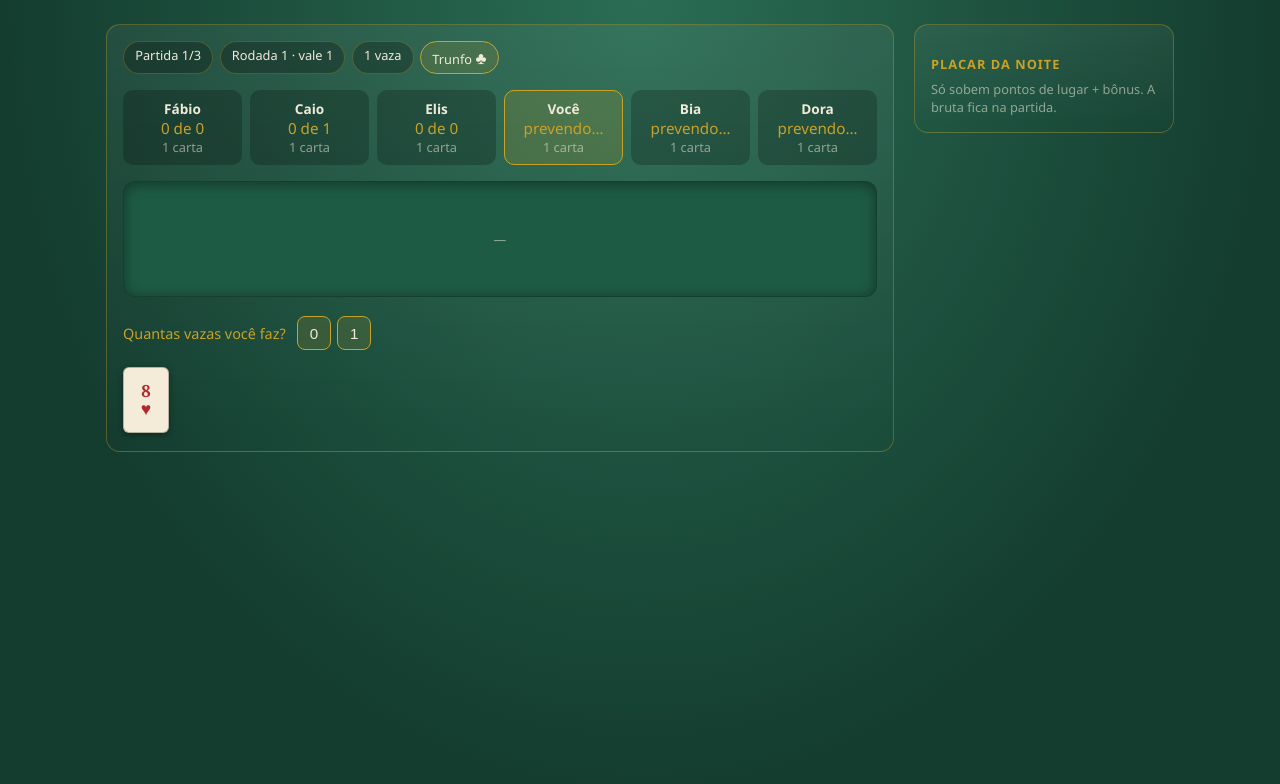
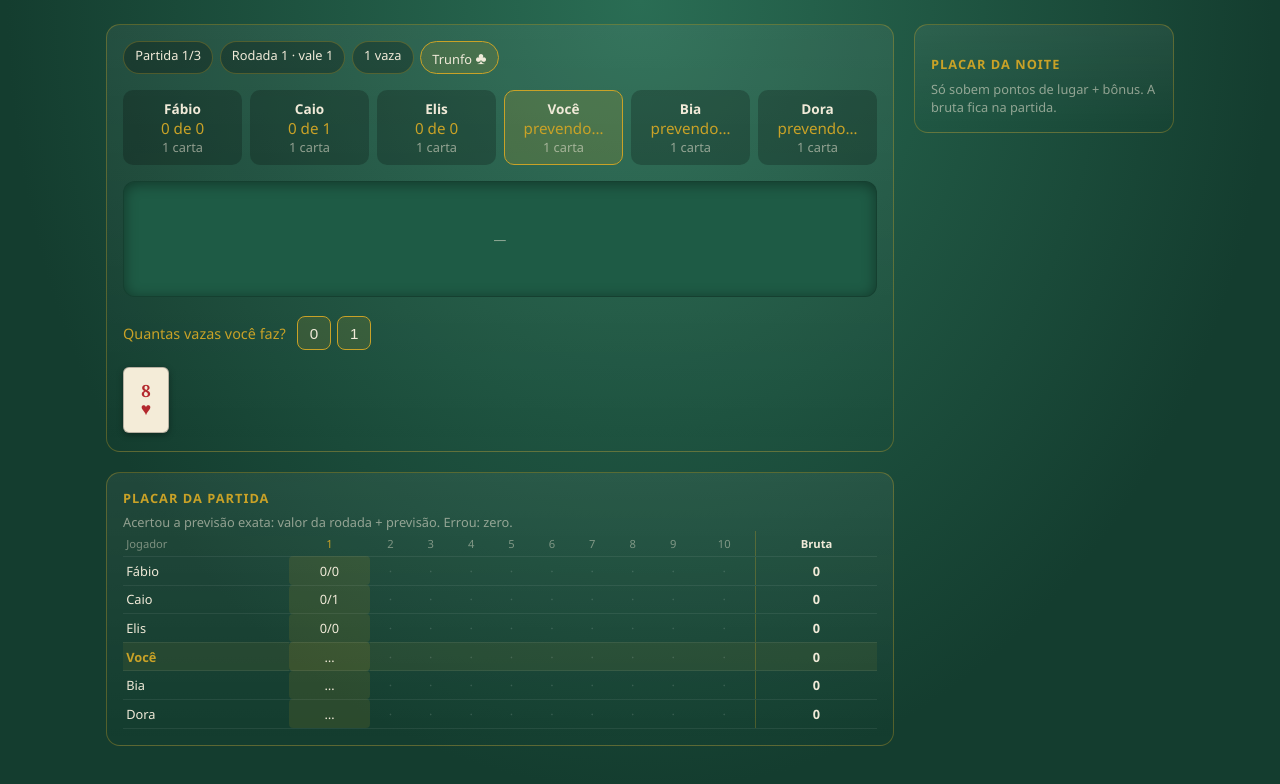
Before and after one commit to thefariajose/preciosavisao, a website built with Vite: page apps/web/index.html in a window 1280 px wide. Built offline with nearby package versions, Linux system fonts and the light colour scheme.

Commit message:
feat: placar de jogo ao vivo

```diff
--- a/apps/web/src/render.ts
+++ b/apps/web/src/render.ts
@@ -1,7 +1,7 @@
 // Desenho puro: recebe o que mostrar e devolve DOM. Nenhuma regra do jogo mora
 // aqui — o que é legal chega pronto, vindo do motor.
 
-import type { Card, NightStanding, NightState, PlayerView, Suit } from "@previsao/engine";
+import { isHit, roundScore, type Card, type NightStanding, type NightState, type PlayerView, type RoundOutcome, type Suit } from "@previsao/engine";
 
 export interface RenderProps {
   readonly view: PlayerView | null;
@@ -55,10 +55,87 @@ function h(tag: string, className: string, text?: string): HTMLElement {
 }
 
 export function render(root: HTMLElement, p: RenderProps): void {
-  root.replaceChildren(
-    p.night.phase === "nightComplete" ? nightEnd(p) : table(p),
-    scoreboard(p),
+  const main = document.createElement("div");
+  main.className = "main";
+  main.append(p.night.phase === "nightComplete" ? nightEnd(p) : table(p));
+  if (p.view) main.append(liveScore(p.view, p.humanId));
+  root.replaceChildren(main, scoreboard(p));
+}
+
+// Placar da partida em andamento: uma linha por jogador, uma coluna por rodada.
+// A bruta é derivada aqui via roundScore — a regra de pontuação continua morando
+// só no motor.
+function liveScore(v: PlayerView, humanId: string): HTMLElement {
+  const box = h("section", "panel live");
+  box.append(h("h2", "", "Placar da partida"));
+  box.append(
+    h("p", "muted", "Acertou a previsão exata: valor da rodada + previsão. Errou: zero."),
   );
+
+  const rows = v.seats.map((id, seat) => {
+    const rounds = v.outcomes[seat] ?? [];
+    return { id, seat, rounds, bruta: rounds.reduce((sum, o) => sum + roundScore(o), 0) };
+  });
+  // maior bruta em cima — é o que decide o rank e os pontos de lugar
+  rows.sort((a, b) => b.bruta - a.bruta);
+
+  const t = document.createElement("table");
+  t.className = "grid";
+
+  const head = document.createElement("tr");
+  head.innerHTML =
+    `<th class="who">Jogador</th>` +
+    Array.from({ length: 10 }, (_, i) => `<th${i + 1 === v.round ? ' class="now"' : ""}>${i + 1}</th>`).join("") +
+    `<th class="bruta">Bruta</th>`;
+  const thead = document.createElement("thead");
+  thead.append(head);
+  t.append(thead);
+
+  const body = document.createElement("tbody");
+  for (const row of rows) {
+    const tr = document.createElement("tr");
+    if (row.id === humanId) tr.className = "you";
+
+    const name = document.createElement("td");
+    name.className = "who";
+    name.textContent = row.id;
+    tr.append(name);
+
+    for (let round = 1; round <= 10; round++) {
+      const td = document.createElement("td");
+      const outcome = row.rounds[round - 1];
+      if (outcome) {
+        td.textContent = String(roundScore(outcome));
+        td.className = isHit(outcome) ? "hit" : "miss";
+        td.title = detail(outcome);
+      } else if (round === v.round && v.phase !== "awaitingDeal") {
+        // rodada em curso: mostra o que ele previu e quantas já fez
+        const pred = v.predictions[row.seat];
+        td.className = "now";
+        td.textContent =
+          pred === null || pred === undefined ? "…" : `${v.tricksWon[row.seat] ?? 0}/${pred}`;
+        td.title = "Rodada em andamento (vazas feitas / previsão)";
+      } else {
+        td.textContent = "·";
+        td.className = "future";
+      }
+      tr.append(td);
+    }
+
+    const bruta = document.createElement("td");
+    bruta.className = "bruta";
+    bruta.textContent = String(row.bruta);
+    tr.append(bruta);
+    body.append(tr);
+  }
+  t.append(body);
+  box.append(t);
+  return box;
+}
+
+function detail(o: RoundOutcome): string {
+  const base = `previu ${o.prediction}, fez ${o.tricksWon}`;
+  return isHit(o) ? `${base} → acertou: ${o.roundValue} + ${o.prediction}` : `${base} → errou: 0`;
 }
 
 function nightEnd(p: RenderProps): HTMLElement {
@@ -107,15 +184,15 @@ function table(p: RenderProps): HTMLElement {
     const s = h("div", `seat${seat === v.yourSeat ? " you" : ""}${v.toAct === seat ? " active" : ""}`);
     s.append(h("div", "name", id));
     const pred = v.predictions[seat];
-    s.append(
-      h(
-        "div",
-        "stat",
-        pred === null || pred === undefined
+    // Em awaitingDeal a rodada já virou mas as cartas não saíram: dizer
+    // "prevendo…" ali seria mentira (ninguém prevê com a mão vazia).
+    const stat =
+      v.phase === "awaitingDeal"
+        ? "—"
+        : pred === null || pred === undefined
           ? "prevendo…"
-          : `${v.tricksWon[seat] ?? 0} de ${pred}`,
-      ),
-    );
+          : `${v.tricksWon[seat] ?? 0} de ${pred}`;
+    s.append(h("div", "stat", stat));
     s.append(h("div", "muted", plural(v.handCounts[seat] ?? 0, "carta", "cartas")));
     seats.append(s);
   });
@@ -159,6 +236,11 @@ function table(p: RenderProps): HTMLElement {
 
 function actions(p: RenderProps, v: PlayerView): HTMLElement {
   const box = h("div", "actions");
+
+  if (v.phase === "awaitingDeal") {
+    box.append(h("span", "muted", `Repartindo a rodada ${v.round}…`));
+    return box;
+  }
 
   if (v.toAct !== v.yourSeat) {
     box.append(h("span", "muted", v.toAct === null ? "…" : `Vez de ${v.seats[v.toAct]}`));
--- a/apps/web/src/style.css
+++ b/apps/web/src/style.css
@@ -30,6 +30,12 @@ body {
   grid-template-columns: 1fr 260px;
   gap: 1.25rem;
   align-items: start;
+}
+
+.main {
+  display: grid;
+  gap: 1.25rem;
+  min-width: 0;
 }
 
 .panel {
@@ -274,6 +280,63 @@ h2 {
 .result tr.you {
   color: var(--latao);
 }
+
+/* --- placar vivo da partida --- */
+.live h2 {
+  margin-top: 0;
+}
+.grid {
+  width: 100%;
+  border-collapse: collapse;
+  font-size: 0.8rem;
+  font-variant-numeric: tabular-nums;
+}
+.grid th,
+.grid td {
+  padding: 0.3rem 0.2rem;
+  text-align: center;
+  border-bottom: 1px solid rgba(255, 255, 255, 0.07);
+}
+.grid th {
+  color: rgba(240, 234, 216, 0.45);
+  font-weight: 500;
+  font-size: 0.7rem;
+}
+.grid .who {
+  text-align: left;
+  white-space: nowrap;
+  padding-right: 0.5rem;
+}
+.grid th.now {
+  color: var(--latao);
+}
+.grid td.hit {
+  color: var(--latao);
+  font-weight: 700;
+}
+.grid td.miss {
+  color: rgba(255, 138, 143, 0.65);
+}
+.grid td.future {
+  color: rgba(255, 255, 255, 0.15);
+}
+.grid td.now {
+  background: rgba(201, 162, 39, 0.12);
+  border-radius: 4px;
+  color: var(--texto);
+}
+.grid .bruta {
+  font-weight: 700;
+  color: var(--texto);
+  border-left: 1px solid rgba(201, 162, 39, 0.3);
+}
+.grid tr.you {
+  background: rgba(201, 162, 39, 0.08);
+}
+.grid tr.you .who {
+  color: var(--latao);
+  font-weight: 600;
+}
 .end {
   text-align: center;
 }
--- a/packages/engine/src/partida.ts
+++ b/packages/engine/src/partida.ts
@@ -301,6 +301,10 @@ export interface PlayerView {
   readonly playedThisRound: readonly Card[]; // público: todos veem o que já caiu
   readonly quemTemPoe: boolean;
   readonly toAct: number | null;
+  // Rodadas já concluídas desta partida, por assento. Público: o §4.7 do
+  // regulamento é explícito em "sem placar oculto — o placar é sempre visível",
+  // e previsão/vazas feitas são anunciadas na mesa de qualquer jeito.
+  readonly outcomes: readonly (readonly RoundOutcome[])[];
   readonly result: PartidaPlayerResult[] | null;
 }
 
@@ -326,6 +330,7 @@ export function playerView(state: PartidaState, seat: number): PlayerView {
     playedThisRound: state.playedThisRound.slice(),
     quemTemPoe: state.quemTemPoe,
     toAct,
+    outcomes: state.outcomes.map((rounds) => rounds.slice()),
     result: state.result,
   };
 }
```
Also changed, not shown: packages/engine/test/partida.test.ts (+28 -0 lines).
